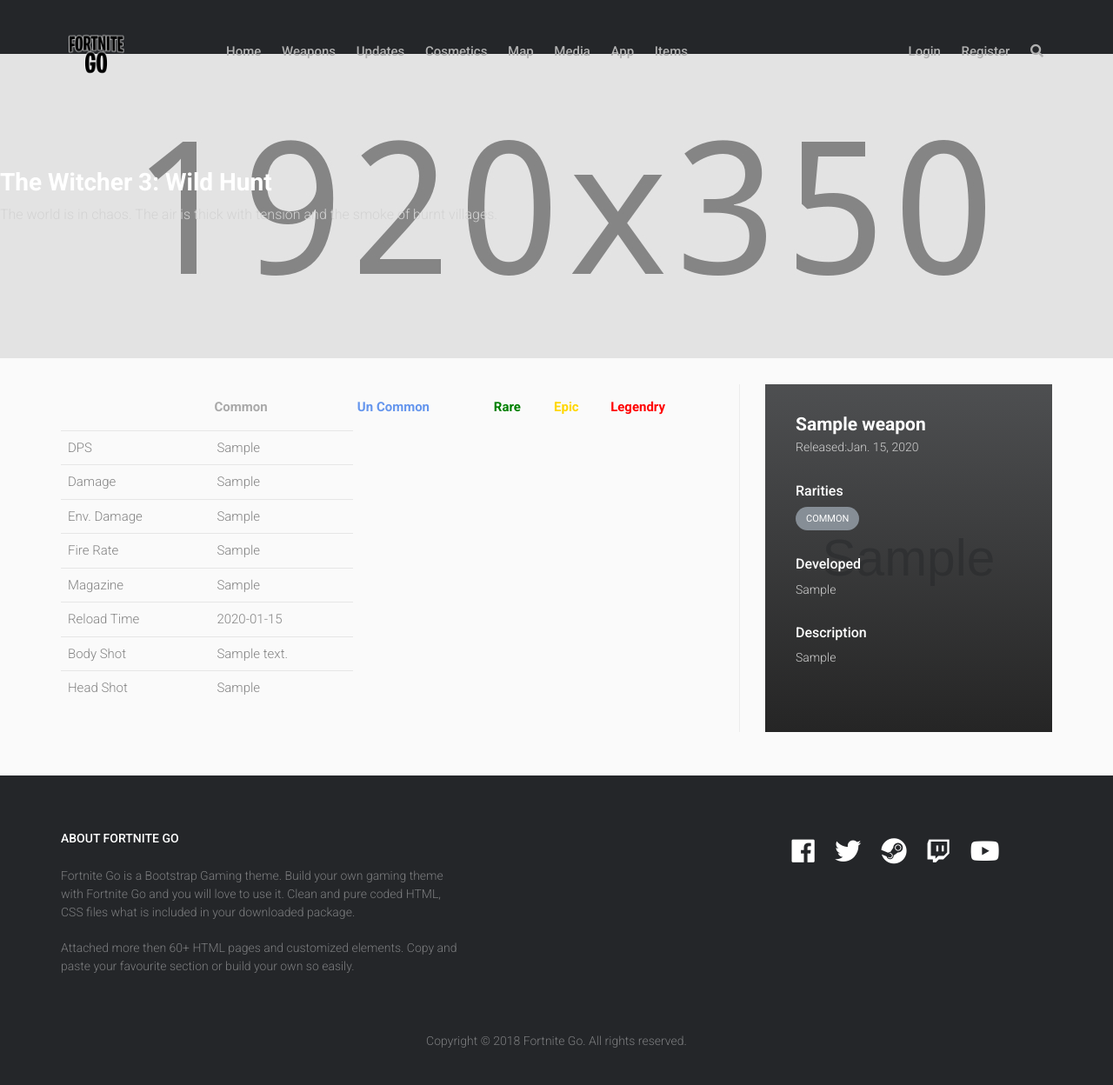
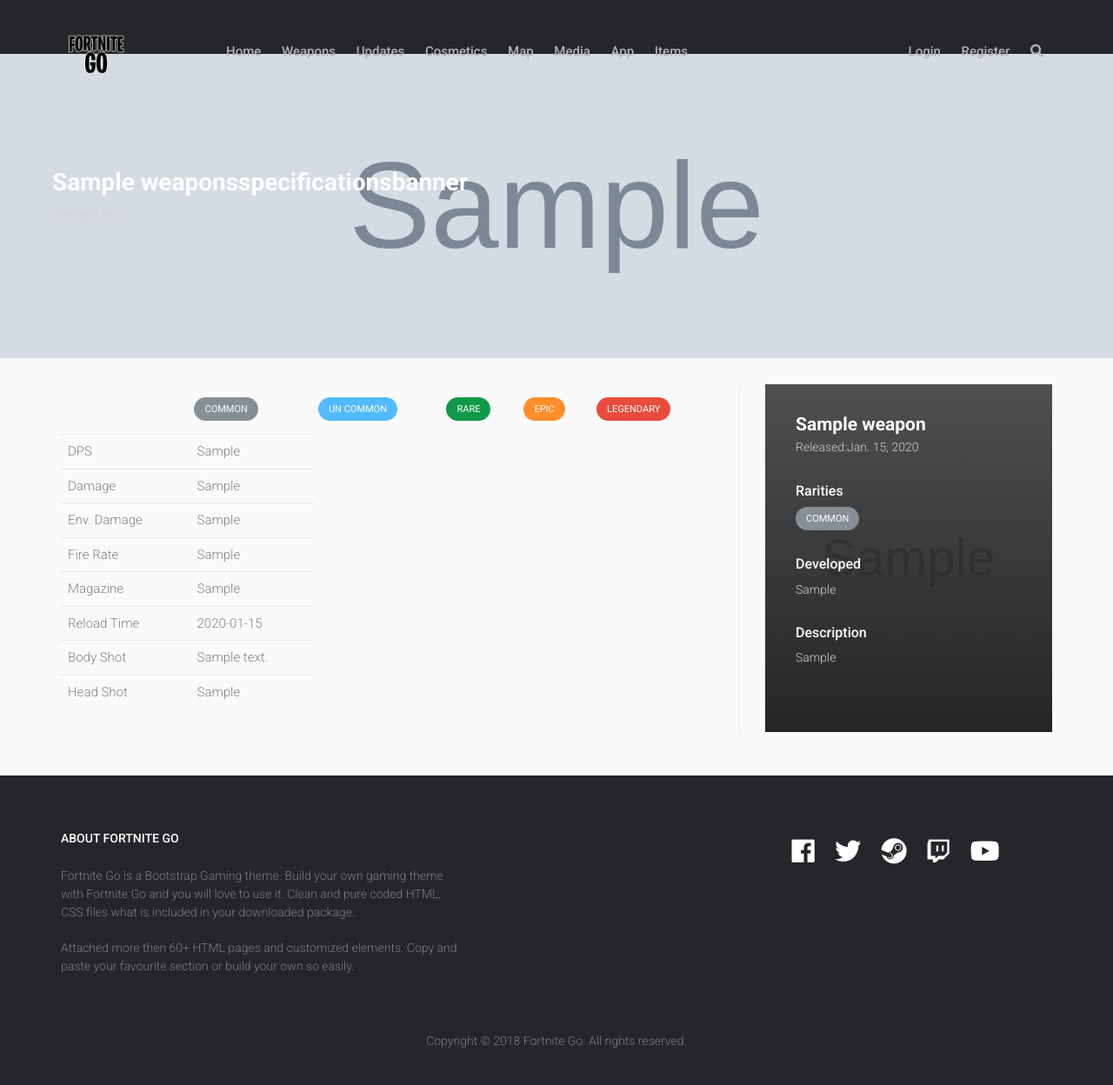
Before and after one commit to waleedramzan/fortnite, a Django app: page /fortnite/weapon_specifications/1/ in a window 1280 px wide. Shown: the whole page at 87% size. Run offline with Django 3.2, Linux system fonts and the light colour scheme; tables that the repository leaves empty hold one stand-in row (values such as "Sample post"); grey boxes marked "Sample" are stand-in pictures; some libraries are stand-ins or nearby versions.

Commit message:
All points completed after review

```diff
--- a/fortniteApp/admin.py
+++ b/fortniteApp/admin.py
@@ -10,3 +10,4 @@ admin.site.register(WeaponSpecifications)
 admin.site.register(WeaponsBanner)
 admin.site.register(WeaponCategory)
 admin.site.register(CosmeticSecondaryBanner)
+admin.site.register(WeaponsSpecificationsBanner)
--- a/fortniteApp/models.py
+++ b/fortniteApp/models.py
@@ -1,5 +1,12 @@
 from django.db import models
 
+RARITY_CHOICES = (
+    ('COMMON','Common'),
+    ('UNCOMMON', 'Uncommon'),
+    ('RARE','Rare'),
+    ('EPIC','Epic'),
+    ('LEGENDARY','Legendary'),
+)
 
 class Cosmetics(models.Model):
     title = models.CharField(max_length=100)
@@ -14,7 +21,7 @@ class Cosmetics(models.Model):
 
 class CosmeticsPrimaryBanner(models.Model):
     title = models.CharField(max_length=200)
-    platform = models.CharField(max_length=10)
+    rarity = models.CharField(max_length=9,choices=RARITY_CHOICES, default='grey')
     image = models.ImageField(upload_to='cosmetics_banners')
     expiry_date = models.DateTimeField()
     created_at = models.DateTimeField(auto_now_add=True)
@@ -87,3 +94,14 @@ class WeaponsBanner(models.Model):
 
     def __str__(self):
         return self.title
+
+
+class WeaponsSpecificationsBanner(models.Model):
+    title = models.CharField(max_length=100)
+    description = models.CharField(max_length=250)
+    image = models.ImageField(upload_to='weapon_banners')
+    created_at = models.DateTimeField(auto_now_add=True)
+    updated_at = models.DateTimeField(auto_now=True)
+
+    def __str__(self):
+        return self.title
--- a/fortniteApp/templates/weapon_specifications.html
+++ b/fortniteApp/templates/weapon_specifications.html
@@ -2,11 +2,11 @@
 {% load static %}
 
 {% block content %}
-  <section class="hero hero-game" style="background-image: url({% static 'img/hero/hero.jpg'%})">
+  <section class="hero hero-game" style="background-image: url({{ specs_banner.image.url }})">
       <div class="hero-block">
-        <div class="hero-left">
-          <h2 class="hero-title">The Witcher 3: Wild Hunt</h2>
-          <p>The world is in chaos. The air is thick with tension and the smoke of burnt villages.</p>
+        <div class="hero-left" style="padding-left: 60px;">
+          <h2 class="hero-title">{{ specs_banner.title }}</h2>
+          <p>{{ specs_banner.description }}</p>
         </div>
       </div>
     </div>
@@ -17,15 +17,35 @@
       <div class="row">
         <div class="col-lg-8">
             <div class="span12">
-                <table class="table table-condensed table-hover">
-                    <thead>
+                <table class="table table-condensed table-hover custom-specs-styling">
+                <thead>
                         <tr>
                             <th> </th>
-                            <th style="color: darkgray">Common</th>
-                            <th style="color: cornflowerblue">Un Common</th>
-                            <th style="color: green">Rare</th>
-                            <th style="color: gold">Epic</th>
-                            <th style="color: red">Legendry</th>
+                            <th>
+                                <div class="badge badge-secondary">
+                                    Common
+                                </div>
+                                </th>
+                            <th>
+                                <div class="badge badge-info">
+                                    Un Common
+                                </div>
+                            </th>
+                            <th>
+                                <div class="badge badge-success">
+                                    Rare
+                                </div>
+                            </th>
+                            <th>
+                                <div class="badge badge-warning">
+                                    Epic
+                                </div>
+                            </th>
+                            <th>
+                                <div class="badge badge-danger">
+                                    Legendary
+                                </div>
+                            </th>
                         </tr>
                     </thead>
                     <tbody>
--- a/fortniteApp/templates/weapons.html
+++ b/fortniteApp/templates/weapons.html
@@ -15,7 +15,6 @@
 
   <section class="p-t-30">
     <div class="container">
-
 
     <section class="toolbar toolbar-links">
           <ul class="toolbar-nav hidden-md-down m-r-25 nav nav-tabs">
--- a/fortniteApp/views.py
+++ b/fortniteApp/views.py
@@ -71,7 +71,8 @@ class WeaponSpecificationsView(TemplateView):
         selected_weapon = self.kwargs['weapon_id']
         weapon_specs_object = WeaponSpecifications.objects.filter(weapon_id=selected_weapon).order_by('weapon_rarity_type')
         weapon_object = Weapons.objects.get(id=selected_weapon)
-        args = {'weapon_details': weapon_specs_object , 'weapon':weapon_object}
+        weapon_specification_banner = WeaponsSpecificationsBanner.objects.get()
+        args = {'weapon_details': weapon_specs_object , 'weapon':weapon_object, 'specs_banner':weapon_specification_banner}
         return render(request, self.template_name, args)
 
 
--- a/static/css/custom.css
+++ b/static/css/custom.css
@@ -134,3 +134,10 @@
 #footer .custom-footer-social a{
     font-size: 30px;
 }
+.custom-specs-styling{}
+.custom-specs-styling tbody{}
+.custom-specs-styling tbody tr{}
+.custom-specs-styling tbody tr td{}
+.custom-specs-styling thead{}
+.custom-specs-styling thead tr{}
+.custom-specs-styling thead tr th{}
```
Also changed, not shown: fortniteApp/templates/cosmetics.html (+14 -4 lines).
